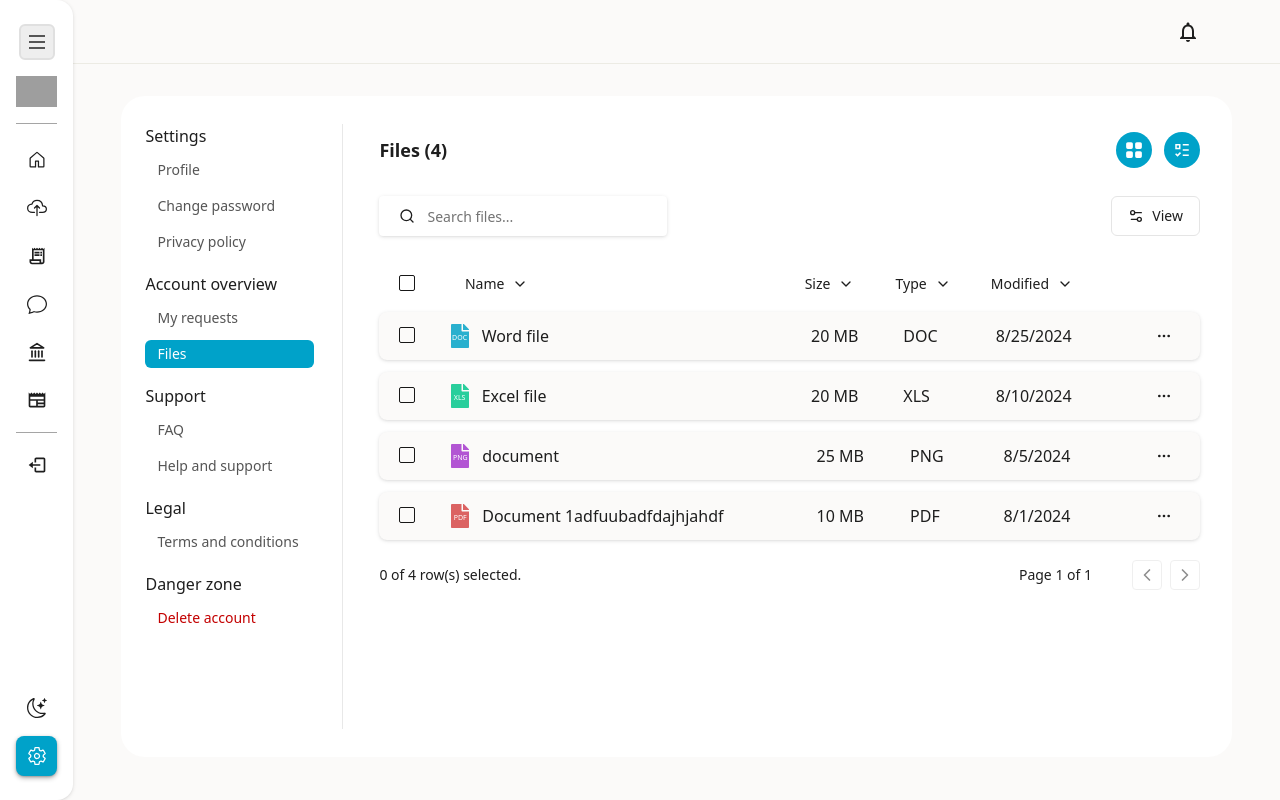
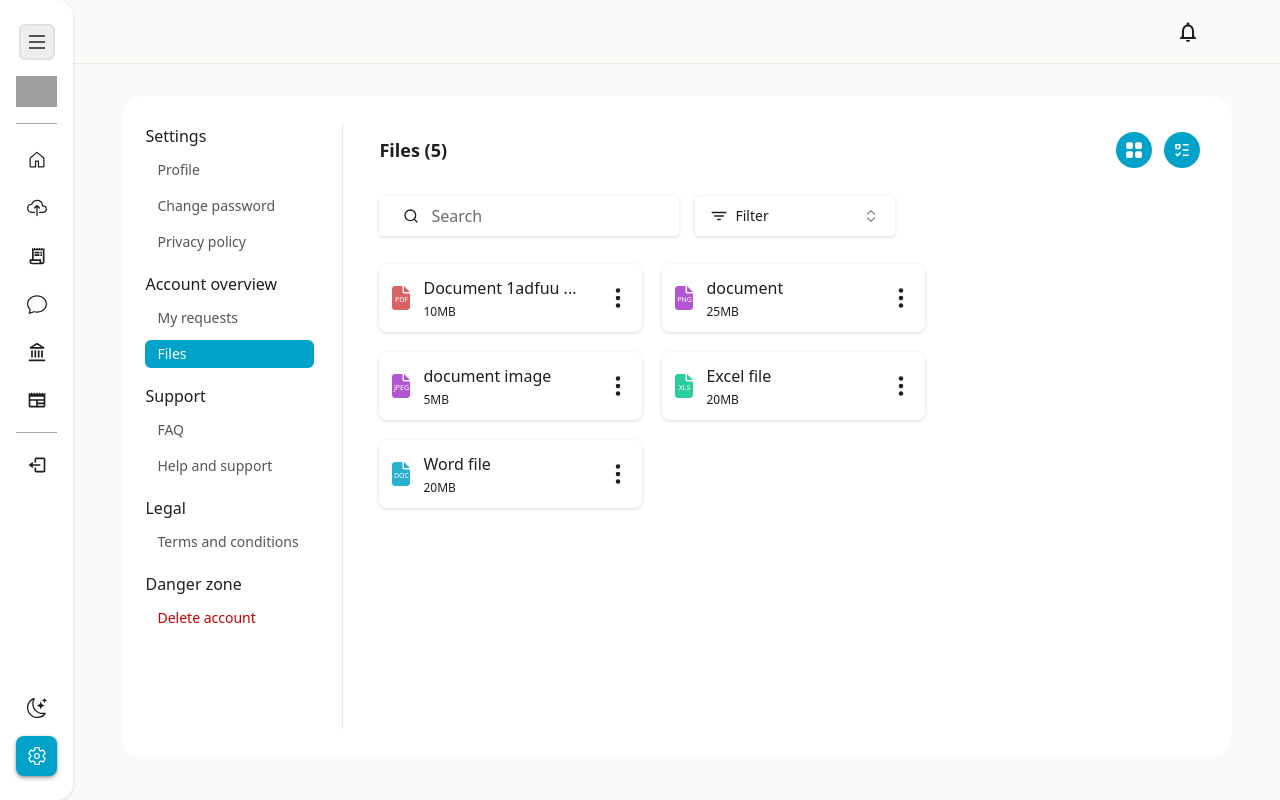
Before and after one commit to Trayshmhirk/tax-return-user-app, a React (Vite) app: page /settings/files in a window 1280 px wide. Both pictures are taken after a click on the button 1134 px from the left and 150 px from the top of the page. Built offline with nearby package versions, Linux system fonts and the light colour scheme; grey boxes are pictures that could not be loaded.

Commit message:
Refactoring ui, columns filtering logic, document data object. other changes.

```diff
--- a/src/components/files/columns.tsx
+++ b/src/components/files/columns.tsx
@@ -13,10 +13,10 @@ import {
    DropdownMenuTrigger,
 } from "@/components/ui/dropdown-menu";
 import { Checkbox } from "@/components/ui/checkbox";
-// import { exportToPDF } from "@/helpers/exportToPDF";
 import { DocumentsPropTypes } from "@/types/AllTypes";
 import { mapFileTypeToDocumentType } from "@/helpers/mapFileType";
 import DocumentTypeIcon from "../icons/DocumentTypeIcon";
+import { formatDate } from "date-fns";
 
 export const columns: ColumnDef<DocumentsPropTypes>[] = [
    {
@@ -31,7 +31,7 @@ export const columns: ColumnDef<DocumentsPropTypes>[] = [
                table.toggleAllPageRowsSelected(!!value)
             }
             aria-label="Select all"
-            className="data-[state=checked]:bg-richElectricBlue dark:data-[state=checked]:bg-richElectricBlue dark:data-[state=checked]:text-white data-[state=checked]:border-0"
+            className="data-[state=checked]:bg-richElectricBlue dark:data-[state=checked]:bg-richElectricBlue dark:data-[state=checked]:text-white border-white"
          />
       ),
       cell: ({ row }) => (
@@ -55,7 +55,7 @@ export const columns: ColumnDef<DocumentsPropTypes>[] = [
                      variant="ghost"
                      className="hover:bg-opacity-70 dark:hover:bg-opacity-70 gap-2"
                   >
-                     Name
+                     NAME
                      <ChevronDown className="h-4 w-4" />
                   </Button>
                </DropdownMenuTrigger>
@@ -117,7 +117,7 @@ export const columns: ColumnDef<DocumentsPropTypes>[] = [
                      variant="ghost"
                      className="hover:bg-opacity-70 dark:hover:bg-opacity-70 gap-2"
                   >
-                     Size
+                     SIZE
                      <ChevronDown className="h-4 w-4" />
                   </Button>
                </DropdownMenuTrigger>
@@ -174,18 +174,6 @@ export const columns: ColumnDef<DocumentsPropTypes>[] = [
             )
          );
 
-         const DocumentTypes = Array.from(
-            new Set(
-               table
-                  .getRowModel()
-                  .rows.map((row) =>
-                     mapFileTypeToDocumentType(row.original.document_type)
-                  )
-            )
-         );
-         console.log(uniqueDocumentTypes);
-         console.log(DocumentTypes);
-
          return (
             <div className="flex items-center gap-2">
                <DropdownMenu>
@@ -194,7 +182,7 @@ export const columns: ColumnDef<DocumentsPropTypes>[] = [
                         variant="ghost"
                         className="hover:bg-opacity-70 dark:hover:bg-opacity-70 gap-2"
                      >
-                        Type
+                        TYPE
                         <ChevronDown className="h-4 w-4" />
                      </Button>
                   </DropdownMenuTrigger>
@@ -252,7 +240,7 @@ export const columns: ColumnDef<DocumentsPropTypes>[] = [
                      variant="ghost"
                      className="hover:bg-opacity-70 dark:hover:bg-opacity-70 gap-2"
                   >
-                     Modified
+                     MODIFIED
                      <ChevronDown className="h-4 w-4" />
                   </Button>
                </DropdownMenuTrigger>
@@ -292,10 +280,9 @@ export const columns: ColumnDef<DocumentsPropTypes>[] = [
       ),
       cell: ({ row }) => {
          const dateModified = row.original.date_modified;
+
          return (
-            <div className="px-4">
-               {new Date(dateModified).toLocaleDateString()}
-            </div>
+            <div className="px-4">{formatDate(dateModified, "dd.MM.yyyy")}</div>
          );
       },
    },
@@ -337,7 +324,7 @@ export const columns: ColumnDef<DocumentsPropTypes>[] = [
 
                      <DropdownMenuItem
                         className="flex items-center gap-2 cursor-pointer"
-                        // onClick={() => exportToPDF(document)}
+                        // onClick={() => exportToPDF(document)} // onclick would take the base64 code of the document and render it in a react pdf viewer
                      >
                         <Download className="w-4 h-4" />
                         Download
--- a/src/components/files/data-table.tsx
+++ b/src/components/files/data-table.tsx
@@ -126,13 +126,13 @@ export function DataTable<TData, TValue>({
             </DropdownMenu>
          </div>
 
-         <div className="flex flex-col">
+         <div className="flex flex-col gap-3">
             {/* Wrapper for the list with gaps between items */}
-            <div className="flex flex-col gap-2">
+            <div className="flex flex-col">
                {table.getHeaderGroups().map((headerGroup) => (
                   <div
                      key={headerGroup.id}
-                     className="grid grid-cols-[0.5fr_4fr_1fr_1fr_1fr_1fr] items-center gap-2 px-5 py-2"
+                     className="grid grid-cols-[0.5fr_4fr_1fr_1fr_1fr_1fr] items-center gap-2 bg-richElectricBlue hover:bg-richElectricBlue hover:bg-opacity-90 text-white px-5 py-1 shadow-md dark:shadow-md-dark rounded-lg"
                   >
                      {headerGroup.headers.map((header) => (
                         <div key={header.id} className="dark:text-white">
--- a/src/components/icons/DocumentTypeIcon.tsx
+++ b/src/components/icons/DocumentTypeIcon.tsx
@@ -1,4 +1,4 @@
-import { FaFile } from "react-icons/fa";
+import { FaFile } from "react-icons/fa6";
 
 type DocumentTypeIconProps = {
    docType: string;
--- a/src/components/payment/columns.tsx
+++ b/src/components/payment/columns.tsx
@@ -19,6 +19,7 @@ import {
    isSameDay,
    isAfter,
    isBefore,
+   formatDate,
 } from "date-fns";
 import { Badge } from "../ui/badge";
 import { TransactionReceiptDialog } from "../modal/TransactionReceiptDialog";
@@ -148,7 +149,10 @@ export const columns: ColumnDef<Transaction>[] = [
             </DropdownMenu>
          </div>
       ),
-      cell: ({ row }) => row.getValue("date"),
+      cell: ({ row }) => {
+         const date = row.original.date;
+         return <div className="px-4">{formatDate(date, "dd.MM.yyyy")}</div>;
+      },
       filterFn: (row, columnId, filterValue) => {
          const rowDate = new Date(row.getValue(columnId));
          const today = new Date();
--- a/src/mocks/AllMockData.ts
+++ b/src/mocks/AllMockData.ts
@@ -67,6 +67,7 @@ export const uploadedDocuments: DocumentsPropTypes[] = [
       document_size: "20",
       document_type: "application/pdf",
       date_modified: "",
+      base64: "",
    },
    {
       id: "id2",
@@ -74,6 +75,7 @@ export const uploadedDocuments: DocumentsPropTypes[] = [
       document_size: "20",
       document_type: "image/png",
       date_modified: "",
+      base64: "",
    },
    {
       id: "id3",
@@ -81,6 +83,7 @@ export const uploadedDocuments: DocumentsPropTypes[] = [
       document_size: "20",
       document_type: "application/vnd.ms-excel",
       date_modified: "",
+      base64: "",
    },
    {
       id: "id4",
@@ -88,6 +91,7 @@ export const uploadedDocuments: DocumentsPropTypes[] = [
       document_size: "20",
       document_type: "application/msword",
       date_modified: "",
+      base64: "",
    },
 ];
 
--- a/src/pages/settings/Files.tsx
+++ b/src/pages/settings/Files.tsx
@@ -1,10 +1,13 @@
-import { useEffect, useState } from "react";
+import React, { useEffect, useState } from "react";
 import { DocumentsPropTypes } from "@/types/AllTypes";
 import { BsFillGridFill } from "react-icons/bs";
 import { RiListCheck3 } from "react-icons/ri";
 import { ClipLoader } from "react-spinners";
 import { columns } from "../../components/files/columns";
 import { DataTable } from "@/components/files/data-table";
+import SearchAndFilter from "@/components/common/SearchAndFilter";
+import { mapFileTypeToDocumentType } from "@/helpers/mapFileType";
+import { DocumentCard } from "@/components/cards/DocumentCard";
 
 async function fetchDocumentsForCard(): Promise<DocumentsPropTypes[]> {
    return [
@@ -14,14 +17,31 @@ async function fetchDocumentsForCard(): Promise<DocumentsPropTypes[]> {
          document_size: "10",
          document_type: "application/pdf",
          date_modified: "2024-08-01",
+         base64: "",
       },
-
+      {
+         id: "id2",
+         document_name: "document",
+         document_size: "25",
+         document_type: "image/png",
+         date_modified: "2024-08-05",
+         base64: "",
+      },
+      {
+         id: "id5",
+         document_name: "document image",
+         document_size: "5",
+         document_type: "image/jpeg",
+         date_modified: "2024-08-29",
+         base64: "",
+      },
       {
          id: "id3",
          document_name: "Excel file",
          document_size: "20",
          document_type: "application/vnd.ms-excel",
          date_modified: "2024-08-10",
+         base64: "",
       },
       {
          id: "id4",
@@ -29,13 +49,7 @@ async function fetchDocumentsForCard(): Promise<DocumentsPropTypes[]> {
          document_size: "20",
          document_type: "application/msword",
          date_modified: "2024-08-25",
-      },
-      {
-         id: "id2",
-         document_name: "document",
-         document_size: "25",
-         document_type: "image/png",
-         date_modified: "2024-08-05",
+         base64: "",
       },
    ];
 }
@@ -43,10 +57,15 @@ async function fetchDocumentsForCard(): Promise<DocumentsPropTypes[]> {
 const Files = () => {
    const [data, setData] = useState<DocumentsPropTypes[]>([]);
    const [loading, setLoading] = useState(false);
+   const [isList, setIsList] = useState(true);
+   const [isGrid, setIsGrid] = useState(false);
+   const [searchInput, setSearchInput] = useState("");
+   const [selectedFilter, setSelectedFilter] = useState("");
+   const docTypeFilterList = ["All", "PDF", "PNG", "JPEG", "DOC", "XLS"];
 
    useEffect(() => {
       async function fetchData() {
-         // setLoading(true);
+         setLoading(true);
 
          setTimeout(async () => {
             const documents = await fetchDocumentsForCard(); // Fetch the data
@@ -58,22 +77,66 @@ const Files = () => {
       fetchData();
    }, []);
 
+   const handleToggleGrid = () => {
+      setIsGrid(true);
+      setIsList(false);
+   };
+
+   const handleToggleList = () => {
+      setIsList(true);
+      setIsGrid(false);
+   };
+
+   const handleSearch = (e: React.ChangeEvent<HTMLInputElement>) => {
+      setSearchInput(e.target.value);
+   };
+
+   const searchDocs = (doc: DocumentsPropTypes) => {
+      const docName = doc.document_name;
+      return docName.toLowerCase().includes(searchInput.toLowerCase());
+   };
+
+   const handleFilter = (title: string) => {
+      setSelectedFilter(title);
+   };
+
+   const filterByDoctype = (doc: DocumentsPropTypes) => {
+      if (selectedFilter === "" || selectedFilter === "All") {
+         // if no filter is selected, all users should be included
+         return true;
+      }
+      return mapFileTypeToDocumentType(doc.document_type) === selectedFilter;
+   };
+
+   const filteredDocs = data
+      ? data.filter((doc) => searchDocs(doc) && filterByDoctype(doc))
+      : [];
+
+   filteredDocs;
+
    return (
       <>
          <div className="flex justify-between items-center gap-4">
             <h1 className="text-lg font-semibold">Files ({data.length})</h1>
 
             <div className="flex items-center gap-3">
-               <button className="w-9 h-9 flex items-center justify-center bg-richElectricBlue text-white rounded-full hover-shadow">
+               <button
+                  onClick={handleToggleGrid}
+                  className="w-9 h-9 flex items-center justify-center bg-richElectricBlue text-white rounded-full hover-shadow"
+               >
                   <BsFillGridFill size={18} />
                </button>
-               <button className="w-9 h-9 flex items-center justify-center bg-richElectricBlue text-white rounded-full hover-shadow">
+               <button
+                  onClick={handleToggleList}
+                  className="w-9 h-9 flex items-center justify-center bg-richElectricBlue text-white rounded-full hover-shadow"
+               >
                   <RiListCheck3 size={18} />
                </button>
             </div>
          </div>
 
-         <div className="flex flex-col gap-6">
+         <div className="flex flex-col">
+            {isList && (
                <div className="">
                   {loading ? (
                      <div className="w-full h-20 flex justify-center items-center">
@@ -83,6 +146,46 @@ const Files = () => {
                      <DataTable columns={columns} data={data} />
                   )}
                </div>
+            )}
+            {isGrid && (
+               <div className="flex flex-col gap-7">
+                  {loading ? (
+                     <div className="w-full h-20 flex justify-center items-center">
+                        <ClipLoader color="#00A2C9" />
+                     </div>
+                  ) : (
+                     <>
+                        <SearchAndFilter
+                           handleSearch={handleSearch}
+                           handleFilter={handleFilter}
+                           title={docTypeFilterList}
+                        />
+
+                        <div className="w-full flex flex-wrap gap-5">
+                           {filteredDocs.length ? (
+                              <>
+                                 {filteredDocs.map((doc) => (
+                                    <React.Fragment key={doc.id}>
+                                       <DocumentCard
+                                          docId={doc.id}
+                                          documentName={doc.document_name}
+                                          documentSize={doc.document_size}
+                                          documentType={doc.document_type}
+                                          // document={doc}
+                                       />
+                                    </React.Fragment>
+                                 ))}
+                              </>
+                           ) : (
+                              <p className="pending-text w-full text-center">
+                                 No results found.
+                              </p>
+                           )}
+                        </div>
+                     </>
+                  )}
+               </div>
+            )}
          </div>
       </>
    );
--- a/src/types/AllTypes.ts
+++ b/src/types/AllTypes.ts
@@ -51,6 +51,7 @@ export type DocumentsPropTypes = {
    document_size: string;
    document_type: FileType;
    date_modified: string;
+   base64: string;
 };
 
 export type FileType =
```
Lines whose indentation alone changed are shown as unchanged.
